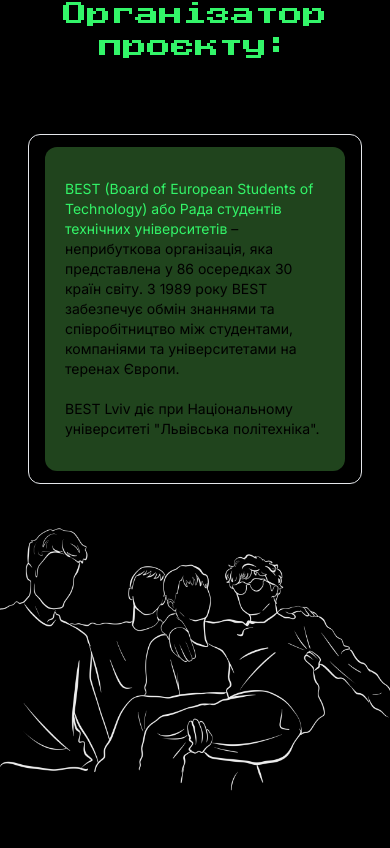
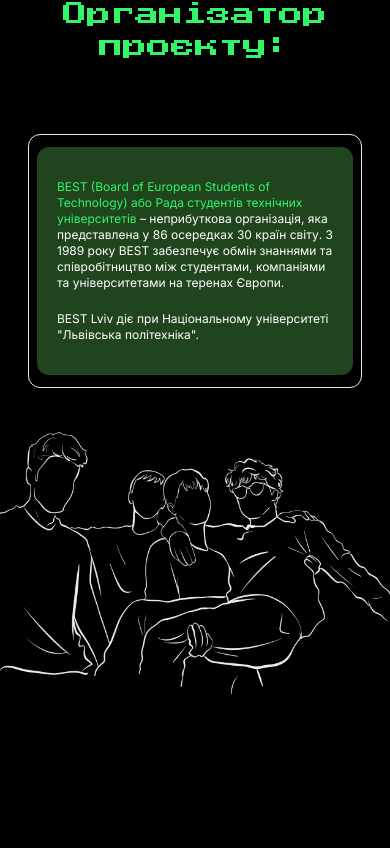
Before and after one commit to YuliaSinichak/hack8_web, a Next.js app: page / in a window 390 px wide. Shown: the part 2876-3724 px from the top of the page. Built offline with nearby package versions, Linux system fonts and the light colour scheme.

Commit message:
small fixes

```diff
--- a/src/components/AboutBest.tsx
+++ b/src/components/AboutBest.tsx
@@ -8,8 +8,8 @@
                 <h1 className="text-hack-green">Організатор проєкту:</h1>
                 <h1 className="flex self-center xl:self-end lg:px-20">BEST Lviv</h1>
             </div>
-            <div className="bg-black border xl:border-l-0 rounded-xl xl:rounded-l-0 p-3 px-4 lg:px-8 xl:pl-0 max-w-2xl my-10 z-10 mx-7 xl:mx-0">
-                <div className=" bg-hack-dark-green rounded-xl xl:rounded-l-0 flex flex-col gap-5 p-8 px-5 lg:px-10 text-sm lg:text-lg">
+            <div className="bg-black border xl:border-l-0 rounded-xl xl:rounded-l-0 p-3 px-2 lg:px-8 xl:pl-0 max-w-2xl my-10 z-10 mx-7 xl:mx-0">
+                <div className=" bg-hack-dark-green rounded-xl text-white xl:rounded-l-0 flex flex-col gap-5 p-8 px-5 lg:px-10 text-xs lg:text-lg">
                     <p>
                         <span className="text-hack-green">BEST (Board of European Students of Technology) або Рада студентів технічних університетів</span> –
                         неприбуткова організація, яка представлена у 86 осередках
--- a/src/components/Contacts.tsx
+++ b/src/components/Contacts.tsx
@@ -14,18 +14,18 @@
                     alt=" "
                     className="flex self-center py-10 animate-bounce rotate-45"
                 />
-                <div className="grid grid-cols items-center text-center xl:text-left gap-5 px-0 xl:px-10 max-w-xl text-sm lg:text-lg">
+                <div className="grid grid-cols items-center text-center xl:text-left gap-5 px-0 xl:px-10 max-w-xl text-sm lg:text-2xl">
                 <p className="text-white">Головна організаторка:
-                    <span className = {`${press_start.className} text-hack-green`} > Таня Панчук</span>
+                    <span className = {`lg:${press_start.className} text-hack-green hover:scale-102 duration-500`} > Таня Панчук</span>
                 </p>
                 <p className="text-white">E-mail:
-                    <span className = {`${press_start.className} text-hack-green text-xs lg:text-md xl:text-lg`} > best.hackathon.partnership@gmail.com</span>
+                    <span className = {`lg:${press_start.className} text-hack-green hover:scale-102 duration-500`} > best.hackathon.partnership@gmail.com</span>
                 </p>
                 <p className="text-white">Тел:
-                    <span className = {`${press_start.className} text-hack-green`} > +380 97 807 73 97</span>
+                    <span className = {`lg:${press_start.className} text-hack-green hover:scale-102 duration-500`} > +380 97 807 73 97</span>
                 </p>
                 <p className="text-white">Адреса:
-                    <span className = {`${press_start.className} text-hack-green`} > Національний університет "Львівська політехніка"</span>
+                    <span className = {`lg:${press_start.className} text-hack-green hover:scale-102 duration-500`} > Національний університет "Львівська політехніка"</span>
                 </p>
                 </div>
             </div>
```
